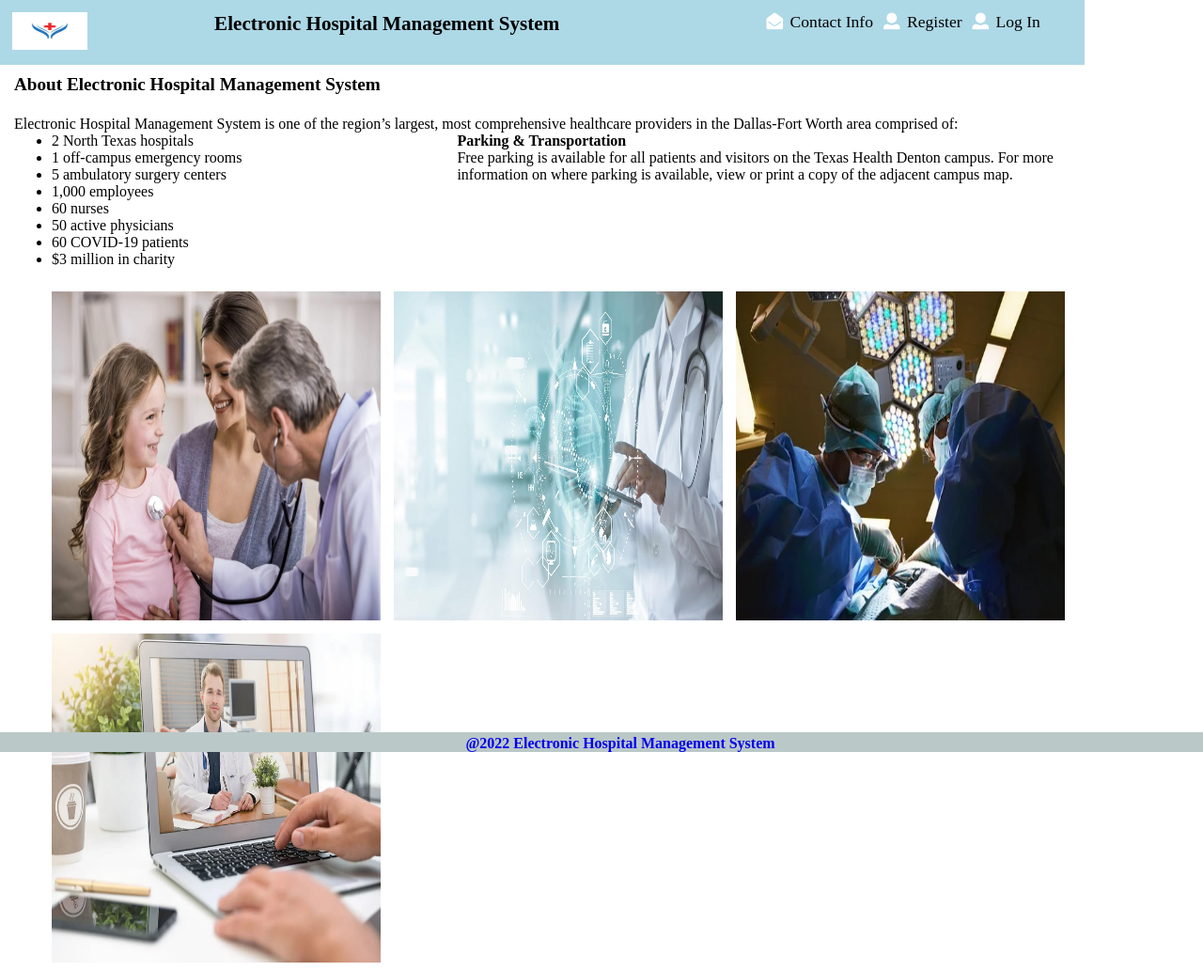
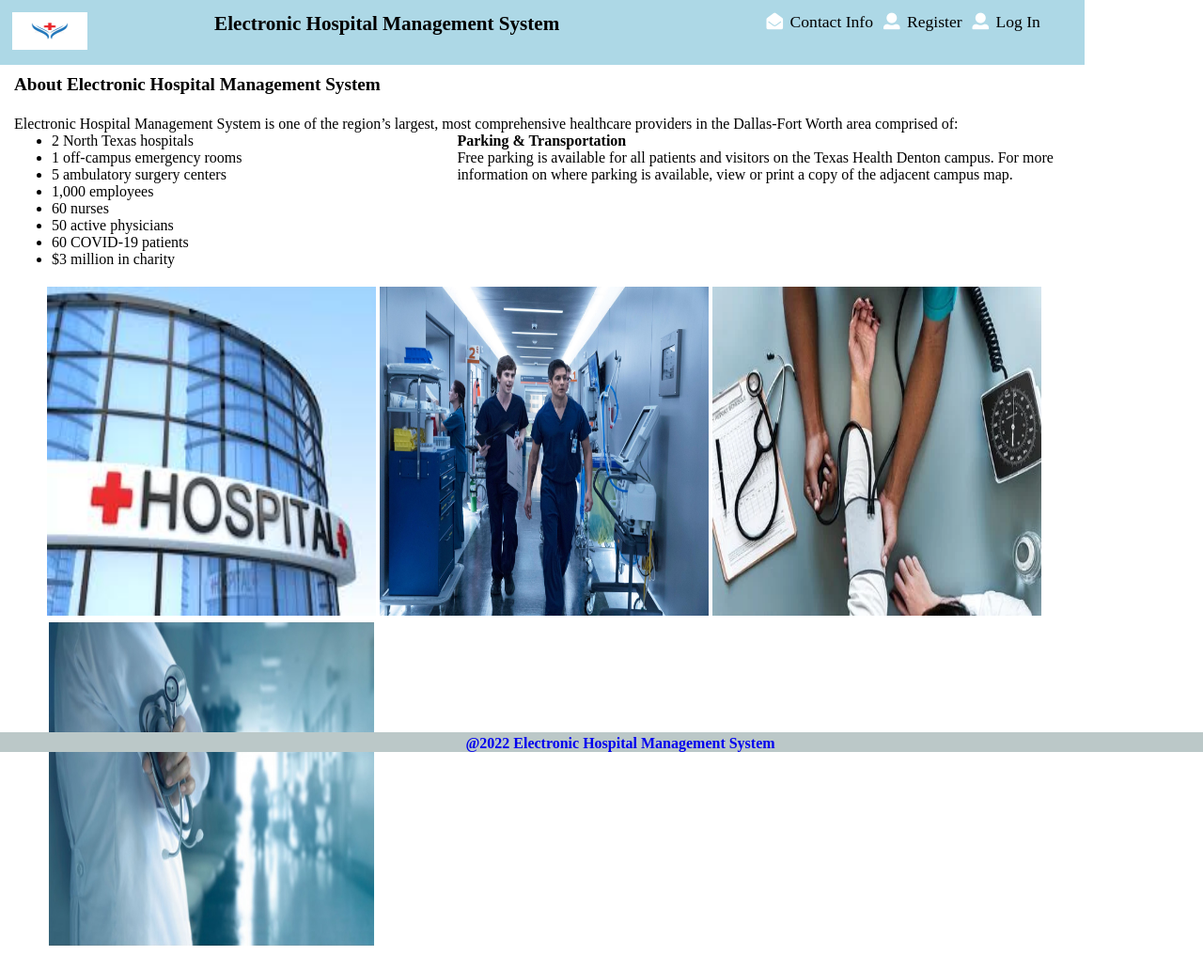
Before and after one commit to abhayarora23UNT/EHMS_WebApp, a PHP site: page /EHMS/aboutUs.php in a window 1280 px wide. Shown: the whole page at 94% size. After the commit the page ends 1007 px from the top, so only its background shows below. Run offline with PHP 8.4, Linux system fonts and the light colour scheme.

Commit message:
Changes for home and about us

```diff
--- a/Source Code/Front-End/VIEW/HTML/aboutUs.php
+++ b/Source Code/Front-End/VIEW/HTML/aboutUs.php
@@ -129,10 +129,10 @@
             </div>
         </div>
         <div style="margin-top:110px; margin-left:50px">
-            <img src="../images/girl.jpg" alt="hospital img" width="350" height="350" style="padding:5px;">
-            <img src="../images/doctorTech.jpg" alt="hospital img" width="350" height="350" style="padding:5px;">
-            <img src="../images/docOper.jpg" alt="hospital img" width="350" height="350" style="padding:5px;">
-            <img src="../images/telehealth.jpg" alt="hospital img" width="350" height="350" style="padding:5px;">
+        <img src="../images/hospital1.jpg" alt="hospital img" width="350" height="350">
+                    <img src="../images/pic3.jpg" alt="hospital img" width="350" height="350">
+                    <img src="../images/doc.jpg" alt="hospital img" width="350" height="350">
+                    <img src="../images/doc1.jpg" alt="hospital img" width="350" height="350">
             <!-- <img src="../images/nurse.jpg" alt="hospital img" width="350" height="350"> -->
         </div>
 
```
Also changed, not shown: Source Code/Front-End/VIEW/HTML/index.php (+4 -4 lines).
